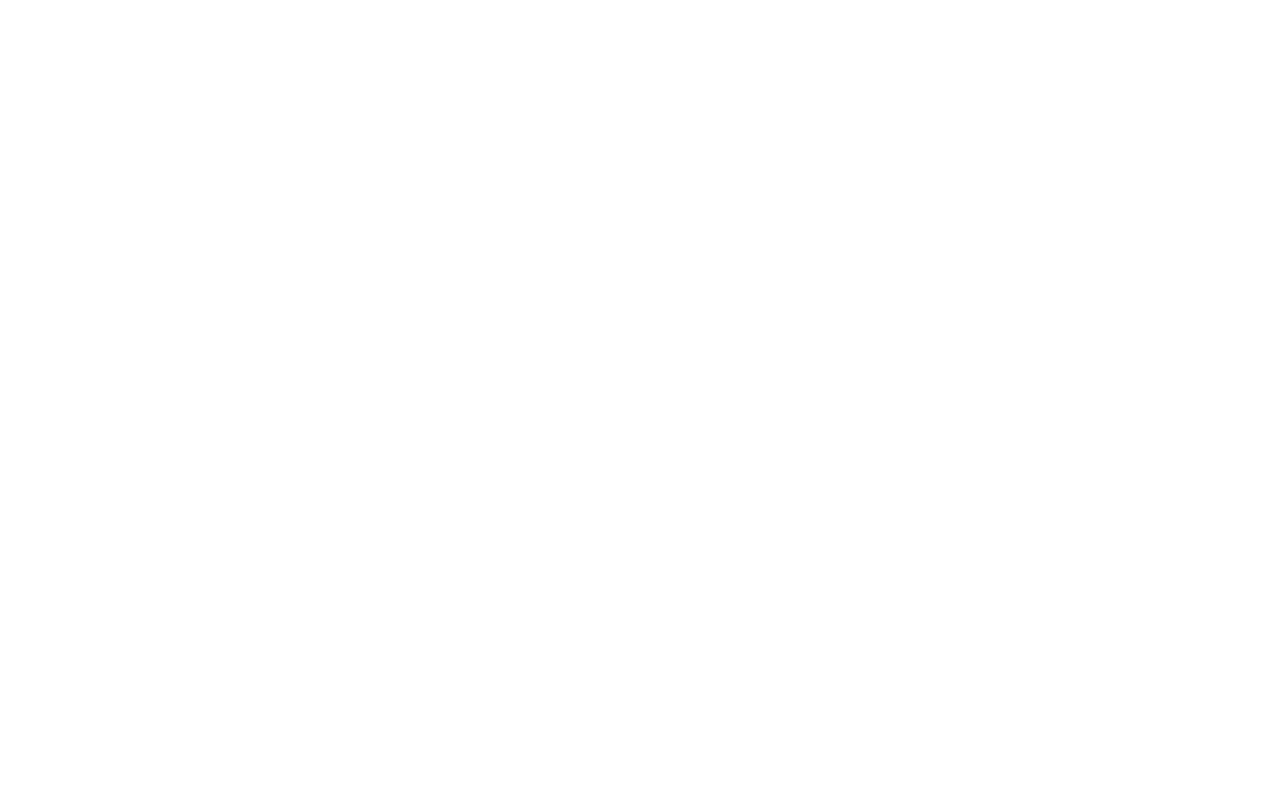
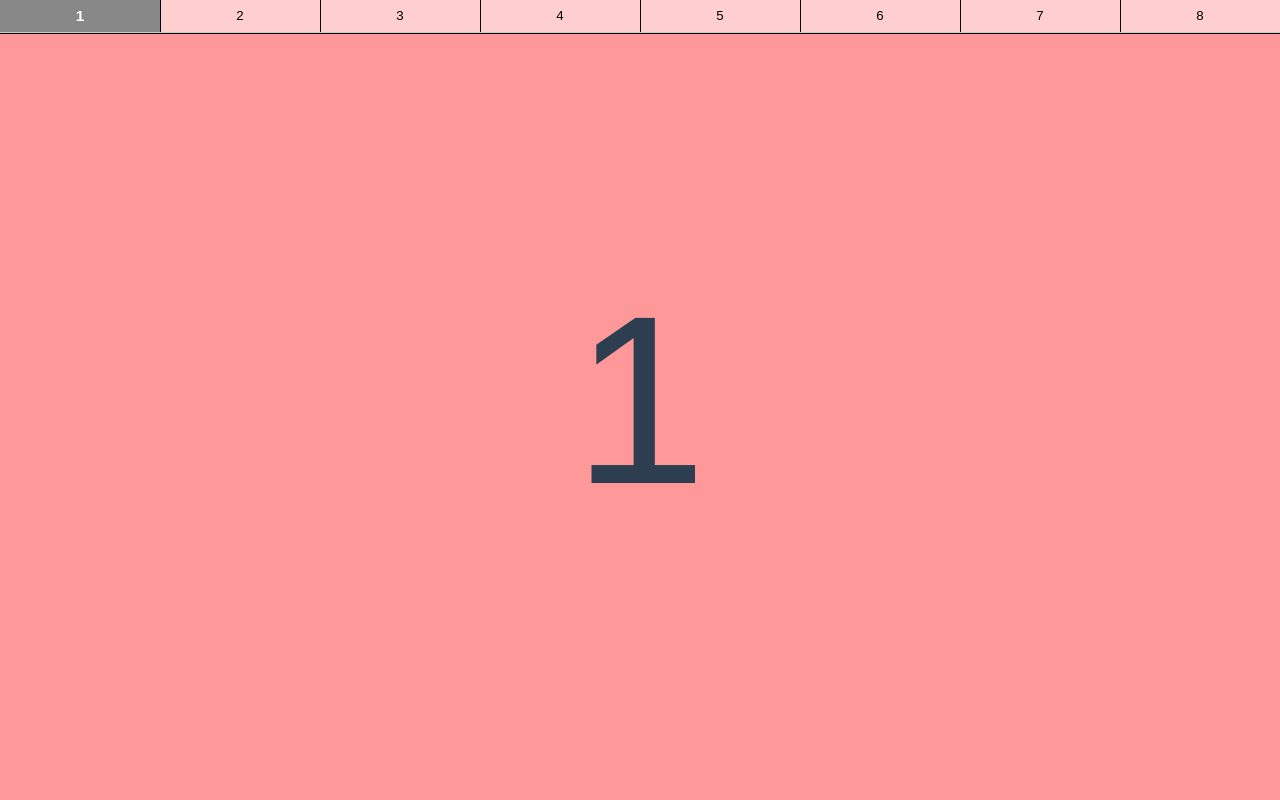
Before and after one commit to byeonggeun-l/my_component, a Vue app: page /infinite_scroll_spy_01 in a window 1280 px wide. Before the commit this address had no page. Shown: the top 800 px of the page. Built offline with nearby package versions, Linux system fonts and the light colour scheme.

Commit message:
add Scroll_Spy_01
add Scroll_Spy_01

```diff
--- a/src/router/index.js
+++ b/src/router/index.js
@@ -6,6 +6,7 @@
 import Infinite_Scroll_Original from '../views/Components/02_Infinite_Scroll/Infinite_Scroll_Original'
 import Infinite_Scroll_Debounce from '../views/Components/02_Infinite_Scroll/Infinite_Scroll_Debounce'
 import Infinite_Scroll_Observer from '../views/Components/02_Infinite_Scroll/Infinite_Scroll_Observer'
+import Infinite_Scroll_Spy_01 from '../views/Components/03_Scroll_Spy/Infinite_Scroll_Spy_01'
 
 const routes = [
   {
@@ -47,6 +48,11 @@
     path: '/infinite_scroll_observer',
     name: 'infinite_scroll_observer',
     component: Infinite_Scroll_Observer
+  },
+  {
+    path: '/infinite_scroll_spy_01',
+    name: 'infinite_scrollspy_01',
+    component: Infinite_Scroll_Spy_01
   },
   //Default For Github
   //Default For Github
--- a/src/views/Components/01_Context_Menu/Context_Menu_HTML_Details.vue
+++ b/src/views/Components/01_Context_Menu/Context_Menu_HTML_Details.vue
@@ -193,6 +193,10 @@
 <script>
 export default {
   name: 'ContextMenuHTMLDetails',
+  created(){
+    // 페이지 이동 시 스크롤 초기화.
+    window.scrollTo(0, 0);
+  },
   mounted () {
     const items = document.querySelectorAll('details');
 
--- a/src/views/Components/01_Context_Menu/Context_Menu_Original.vue
+++ b/src/views/Components/01_Context_Menu/Context_Menu_Original.vue
@@ -211,6 +211,10 @@
 <script>
 export default {
   name: 'ContextMenuOriginal',
+  created(){
+    // 페이지 이동 시 스크롤 초기화.
+    window.scrollTo(0, 0);
+  },
   mounted () {
 
     const items = document.querySelectorAll('.item');
--- a/src/views/Components/01_Context_Menu/Context_Menu_Vue.vue
+++ b/src/views/Components/01_Context_Menu/Context_Menu_Vue.vue
@@ -222,6 +222,10 @@
       clickedElem: null,
     };
   },
+  created(){
+    // 페이지 이동 시 스크롤 초기화.
+    window.scrollTo(0, 0);
+  },
   mounted () {
   },
   methods: {
--- a/src/views/Components/02_Infinite_Scroll/Infinite_Scroll_Observer.vue
+++ b/src/views/Components/02_Infinite_Scroll/Infinite_Scroll_Observer.vue
@@ -56,8 +56,6 @@
     //Default Call
     ///////////////////////////////////
     this.loadMore();
-    ///////////////////////////////////
-    // document.addEventListener("scroll", this.onScroll);
     ///////////////////////////////////
 
 
--- /dev/null
+++ b/src/views/Components/03_Scroll_Spy/Infinite_Scroll_Spy_01.vue
@@ -0,0 +1,209 @@
+<template>
+  <div id="infinite_scroll_section">
+    <ul
+      id="nav"
+      @click="clickNav"
+    >
+      <li class="on">
+        <button>1</button>
+      </li>
+      <li><button>2</button></li>
+      <li><button>3</button></li>
+      <li><button>4</button></li>
+      <li><button>5</button></li>
+      <li><button>6</button></li>
+      <li><button>7</button></li>
+      <li><button>8</button></li>
+    </ul>
+    <div id="contents">
+      <div>1</div>
+      <div>2</div>
+      <div>3</div>
+      <div>4</div>
+      <div>5</div>
+      <div>6</div>
+      <div>7</div>
+      <div>8</div>
+    </div>
+  </div>
+</template>
+
+<script>
+export default {
+  name: "InfiniteScrollSpy01",
+  components: {
+    // HelloWorld
+  },
+  data(){
+    return {
+      navElem:null,
+      navItems:null,
+      contentsElem:null,
+      contentItems:null,
+      offsetTops:[''],
+    };
+  },
+  created(){
+    // 페이지 이동 시 스크롤 초기화.
+    window.scrollTo(0, 0);
+  },
+  mounted() {
+    // Init
+    this.navElem = document.querySelector("#nav");
+    this.navItems = Array.from(this.navElem.children);
+    this.contentsElem = document.querySelector("#contents");
+    this.contentItems = Array.from(this.contentsElem.children);
+    // ========================================================
+    // this.contentItems 은 #content > div 요소들의 값들이 들어있다.
+    // offsetTop 에는 부모를 기준으로한 엘리먼트의 좌표값이 들어있다.
+    // 그렇다면 첫번째 요소는 당연히 부모로부터 맨 아래에 있으므로 0에
+    // 위치해 있을 것이다.
+    // ========================================================
+    // clientHeight 는 엘리먼트의 내부 높이를 픽셀로 반환한다.
+    // ========================================================
+    this.offsetTops = this.contentItems.map((elem) => {
+      const [ofs, clh] = [elem.offsetTop, elem.clientHeight];
+      return [ofs - clh / 2, ofs + clh / 2];
+    });
+    // Init
+
+    // Add Event
+    // 각 #contents > div 요소들의 시작 위치, 끝 위치와
+    // 스크롤 위치를 비교하여 사용자가 현재 어느 위치를
+    // 스크롤 하고 있는지 감지를 한다.
+    window.addEventListener("scroll", this.setFocusElement);
+    // 강좌에서는 윈도우 크기를 변경하지 않았지만
+    // 윈도우 크기를 변경을 하는 사용자들을 위해
+    // 윈도우 크기 변경 이벤트를 감지하고,
+    // 그때마다 요소 크기들을 다시 셋팅해야한다.
+    window.addEventListener("resize", this.resetElementPosition);
+    // Add event
+
+  },
+  methods:{
+    // 클릭한 요소를 포함하고 있는
+    // li 요소를 찾아서
+    // scrollIntoView 내장 함수를 이용해서
+    // 스크롤 한다.
+    clickNav(e){
+      const targetElem = e.target;
+      if (targetElem.tagName === "BUTTON") {
+        const targetIndex = this.navItems.indexOf(targetElem.parentElement);
+        this.contentItems[targetIndex].scrollIntoView({
+          block: "start",
+          behavior: "smooth",
+        });
+      }
+    },
+    resetElementPosition(){
+      this.offsetTops = this.contentItems.map((elem) => {
+        const [ofs, clh] = [elem.offsetTop, elem.clientHeight];
+        return [ofs - clh / 2, ofs + clh / 2];
+      });
+      this.setFocusElement();
+    },
+    setFocusElement(){
+      const scrollTop = document.documentElement.scrollTop;
+      const targetIndex = this.offsetTops.findIndex(([from, to]) =>(
+        // scrollTop >= from && scrollTop < to
+        scrollTop >= from && scrollTop < to
+      ));
+      Array.from(this.navItems).forEach((c, i) => {
+        if(i !== targetIndex) c.classList.remove('on');
+        else c.classList.add('on');
+      })
+    }
+  }
+}
+</script>
+
+<style>
+body {
+  padding: 0;
+  margin: 0;
+}
+
+#nav {
+  position: fixed;
+  display: flex;
+  flex-direction: row;
+  left: 0;
+  top: 0;
+  right: 0;
+  border-bottom: 1px solid #000;
+  padding: 0;
+  margin: 0;
+  list-style: none;
+  background-color: #fff8;
+  color: #999;
+  overflow: hidden;
+}
+#nav li {
+  position: relative;
+  flex: 1;
+  text-align: center;
+}
+#nav li:before {
+  content: "";
+  display: block;
+  position: absolute;
+  left: 0;
+  top: 0;
+  bottom: 0;
+  border-left: solid 1px #000;
+}
+#nav li:first-child::before {
+  border: 0;
+}
+#nav button {
+  display: block;
+  line-height: 30px;
+  width: 100%;
+  border: 0;
+  outline: 0;
+  background-color: transparent;
+  cursor: pointer;
+  transition: 0.3s;
+}
+#nav button:hover {
+  background-color: #fffc;
+}
+#nav li.on button {
+  background-color: #888;
+  color: #fff;
+  font-weight: bold;
+  font-size: 1.2em;
+}
+
+#contents > div {
+  height: 100vh;
+  line-height: 100vh;
+  text-align: center;
+  font-size: 15em;
+}
+#contents > div:nth-child(1) {
+  background-color: #f99;
+}
+#contents > div:nth-child(2) {
+  background-color: #fc9;
+}
+#contents > div:nth-child(3) {
+  background-color: #ff9;
+}
+#contents > div:nth-child(4) {
+  background-color: #afa;
+}
+#contents > div:nth-child(5) {
+  background-color: #5cf;
+}
+#contents > div:nth-child(6) {
+  background-color: #48c;
+}
+#contents > div:nth-child(7) {
+  background-color: #a7a;
+}
+#contents > div:nth-child(8) {
+  background-color: #a9a;
+}
+
+</style>
--- a/src/views/Home.vue
+++ b/src/views/Home.vue
@@ -124,6 +124,20 @@
         `
       "
     />
+    <Informatiom
+      :component-name="'infinite_scroll_Spy_01'"
+      :component-path="
+        '/src/views/Components/03_Scroll_Spy/Infinite_Scroll_Spy_01'
+      "
+      :component-link="'infinite_scroll_spy_01'"
+      :component-desc="
+        `스크롤 스파이(스크롤 네비게이션)`
+      "
+      :component-skills="
+        `HTML(Details), CSS, 스크롤이벤트감지,
+        `
+      "
+    />
   </div>
 </template>
 
```
Also changed, not shown: 11 other files (tests, documents, lock files or other folders).
